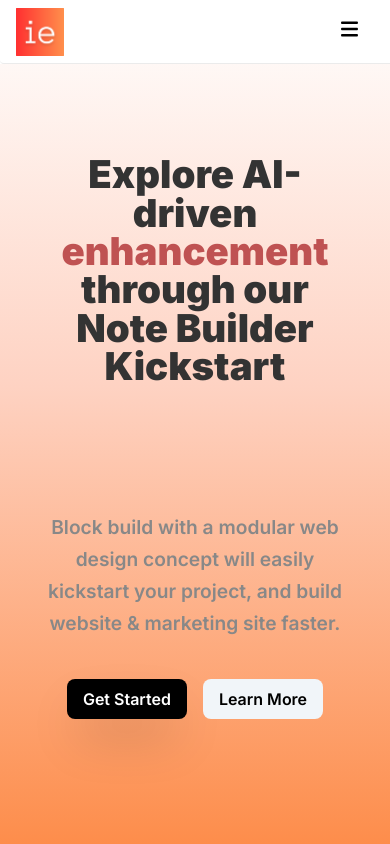
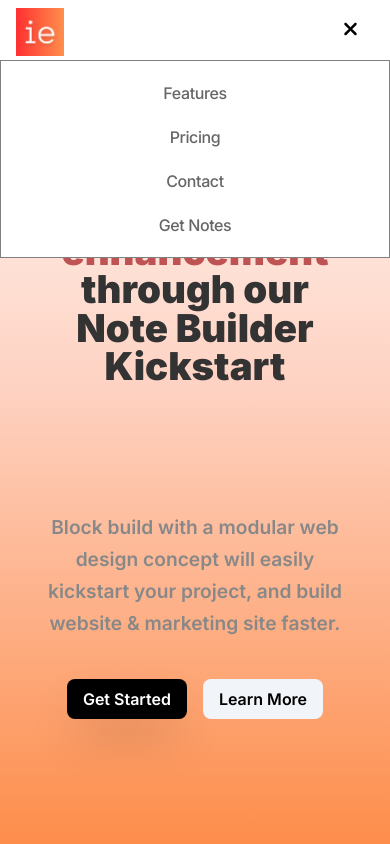
Before and after one commit to MayankGupta2023/ie-pwm, a Next.js app: page / in a window 390 px wide. Both pictures are taken after a click on the button 350 px from the left and 28 px from the top of the page. Shown: the top 844 px of the page. Built offline with nearby package versions, Linux system fonts and the light colour scheme; no server answers.

Commit message:
Update navbar component and styles for mobile responsiveness

```diff
--- a/src/components/navbar.js
+++ b/src/components/navbar.js
@@ -10,7 +10,7 @@ import menu from '../assets/menu.svg'
 import cross from '../assets/cross2.svg'
 
 const Navbar = () => {
-  const [bars, setBars] = useState(false);
+  const [bars, setBars] = useState(true);
   const [isLoggedIn, setIsLoggedIn] = useState(false);
   const auth = getAuth(app);
   const router = useRouter();
@@ -21,6 +21,8 @@ const Navbar = () => {
 
     return () => unsubscribe();
   }, []);
+
+  // console.log(bars)
 
   const handleLogout = async () => {
     try {
@@ -38,6 +40,17 @@ const Navbar = () => {
     }
   };
 
+  const handleClick = () => {
+    // Check if the viewport width is less than 640px using media query
+    const isMobile = window.matchMedia('(max-width: 640px)').matches;
+
+    if (isMobile) {
+      console.log('Button clicked on a mobile device (viewport width < 640px)');
+      setBars(!bars);
+      // Add your desired logic or additional code here
+    }
+  };
+
   return (
     <div style={{ color: 'rgb(102, 102, 102)' }} className={`h-full bg-white flex justify-between tracking-tight pl-4 pr-2 items-center font-medium  rounded-l font-inter ${styles.b1}`}>
       <a href='/' onClick={handleLogoClick}>
@@ -47,7 +60,9 @@ const Navbar = () => {
       </a>
 
 
-      <div className={bars ? 'hidden' : `text-base flex  justify-around min-w-80 ${styles.nav}`}>
+      <div className={bars ? `${styles.navhide} sm:text-base sm:flex sm:justify-around sm:min-w-80  ` : `text-base flex justify-around min-w-80 ${styles.nav}`}
+        onClick={handleClick}
+      >
         <Link href="/">Features</Link>
         <Link href="/pricing">Pricing</Link>
         <Link href="/pricing">Contact</Link>
--- a/src/styles/landing.module.css
+++ b/src/styles/landing.module.css
@@ -239,6 +239,13 @@
 
 }
 
+@media (max-width:640px) {
+    .navhide {
+        display: none;
+
+    }
+}
+
 @media (max-width:431px) {
     .price{
         font-size: 1.6rem;
```
Also changed, not shown: src/styles/navbar.module.css (line endings or trailing spaces). Lines whose indentation alone changed are shown as unchanged.
